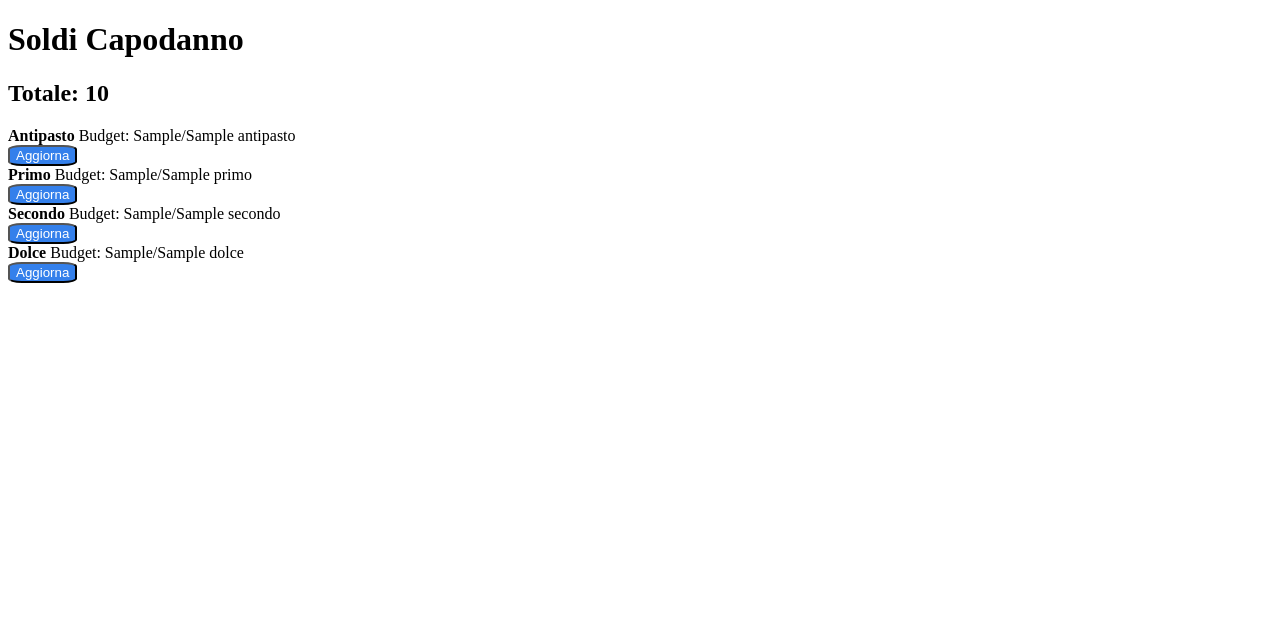
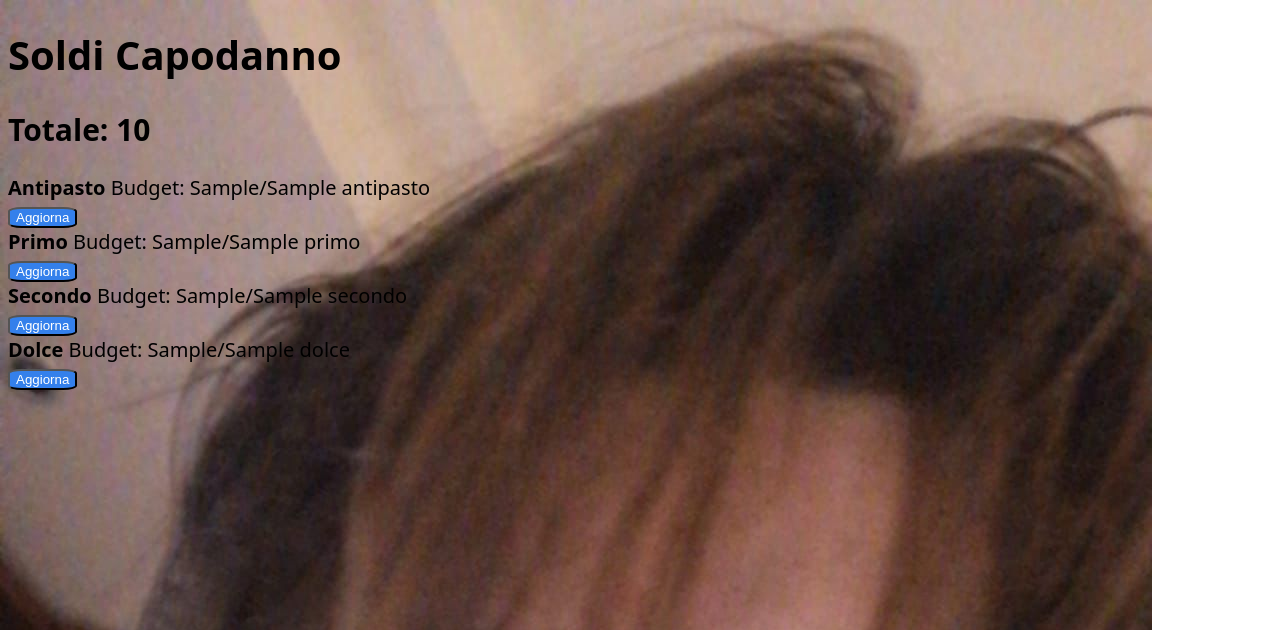
Before and after one commit to SimoneMarconi/Capodanno, a Flask app: template templates/index.html in a window 1280 px wide. Shown: the top 630 px of the page. Run offline with Flask 3, Linux system fonts and the light colour scheme; the template is opened without the code that fills it: most values are stand-ins (such as "Sample title", 1, 10 or a date in 2020).

Commit message:
added background and new font

```diff
--- a/static/style.css
+++ b/static/style.css
@@ -1,3 +1,11 @@
+body {
+    background-image: url("Capodanno_Background.jpg");
+    /*background-size: cover;*/
+    background-repeat: no-repeat;
+    font-size: 20px;
+    font-family: system-ui, -apple-system, BlinkMacSystemFont, 'Segoe UI', Roboto, Oxygen, Ubuntu, Cantarell, 'Open Sans', 'Helvetica Neue', sans-serif
+}
+
 .Update {
     border-radius: 20%;
     background-color: #3480eb;
```
Also changed, not shown: static/Capodanno_Background.jpg (added).
